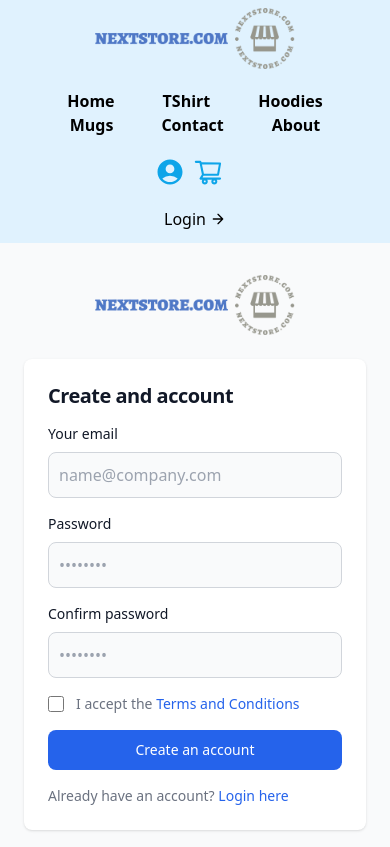
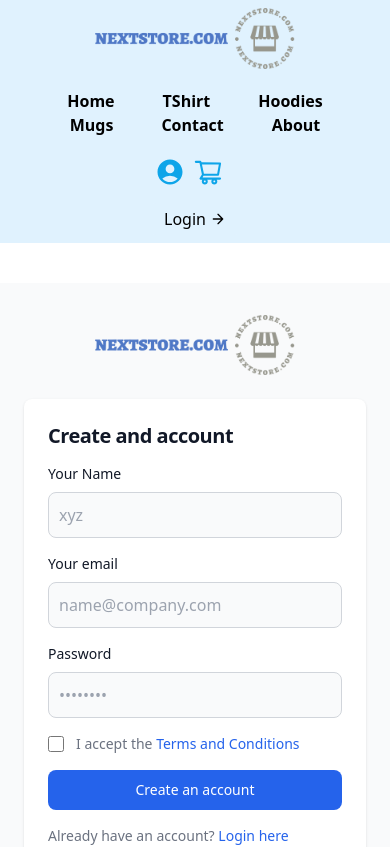
Before and after one commit to pranjal6314/NextStore, a Next.js app: page /signup in a window 390 px wide. Shown: the top 847 px of the page. Built offline with nearby package versions, Linux system fonts and the light colour scheme.

Commit message:
signup page intergration with backend done

```diff
--- a/models/Product.js
+++ b/models/Product.js
@@ -19,5 +19,5 @@ const ProductSchema = new mongoose.Schema(
   },
   { timestamps: true }
 );
-mongoose.models = {};
-export default mongoose.model("Product", ProductSchema);
+export default mongoose.model.Product ||
+  mongoose.model("Product", ProductSchema);
--- a/models/User.js
+++ b/models/User.js
@@ -4,9 +4,7 @@ const mongoose = require("mongoose");
 main().catch((err) => console.log(err));
 
 async function main() {
-  await mongoose.connect("mongodb://127.0.0.1:27017/test");
-
-  // use `await mongoose.connect('mongodb://user:password@127.0.0.1:27017/test');` if your database has auth enabled
+  await mongoose.connect(process.env.MONGO_URI);
 }
 const UserSchema = new mongoose.Schema(
   {
@@ -17,4 +15,5 @@ const UserSchema = new mongoose.Schema(
   { timestamps: true }
 );
 mongoose.models = {};
-export default monooges.model("User", UserSchema);
+export default mongoose.model("User", UserSchema);
+// export default mongoose.model.User || mongoose.model("User", UserSchema);
--- a/pages/api/getproduct.js
+++ b/pages/api/getproduct.js
@@ -1,4 +1,3 @@
-// Next.js API route support: https://nextjs.org/docs/api-routes/introduction
 import Product from "../../models/Product";
 import connectDb from "../../middleware/monooges";
 
--- /dev/null
+++ b/pages/api/signup.js
@@ -0,0 +1,14 @@
+import User from "../../models/User";
+import connectDb from "../../middleware/monooges";
+
+const handler = async (req, res) => {
+  if (req.method === "POST") {
+    let u = new User(req.body);
+    await u.save();
+    res.status(200).json({ success: "success" });
+  } else {
+    res.status(400).json({ message: "We only support POST" });
+  }
+};
+
+export default connectDb(handler);
--- a/pages/signup.js
+++ b/pages/signup.js
@@ -1,10 +1,58 @@
+import { set } from "mongoose";
 import Image from "next/image";
-import React from "react";
+import React, { useState } from "react";
+import { ToastContainer, toast } from "react-toastify";
+import "react-toastify/dist/ReactToastify.css";
+const signup = () => {
+  const [name, setName] = useState("");
+  const [password, setPassword] = useState("");
+  const [email, setEmail] = useState("");
+  const handleChange = (e) => {
+    if (e.target.name === "name") setName(e.target.value);
+    else if (e.target.name === "email") setEmail(e.target.value);
+    else setPassword(e.target.value);
+  };
+  const handleSubmit = async (e) => {
+    e.preventDefault();
+    const frombody = { name, email, password };
+    let res = await fetch("http://localhost:3000/api/signup", {
+      method: "POST",
+      headers: {
+        "Content-Type": "application/json",
+      },
+      body: JSON.stringify(frombody),
+    });
+    let responce = await res.json();
+    setName("");
+    setEmail("");
+    setPassword("");
+    toast.success("your account has been created!", {
+      position: "bottom-left",
+      autoClose: 2000,
+      hideProgressBar: false,
+      closeOnClick: true,
+      pauseOnHover: true,
+      draggable: true,
+      progress: undefined,
+      theme: "colored",
+    });
+  };
 
-const signup = () => {
   return (
     <>
-      <section className="bg-gray-50 dark:bg-gray-900">
+      <section className="bg-gray-50  mt-10">
+        <ToastContainer
+          position="bottom-left"
+          autoClose={2000}
+          hideProgressBar={false}
+          newestOnTop={false}
+          closeOnClick
+          rtl={false}
+          pauseOnFocusLoss
+          draggable
+          pauseOnHover
+          theme="colored"
+        />
         <div className="flex flex-col items-center justify-center px-6 py-8 mx-auto md:h-screen lg:py-0">
           <a
             href="/"
@@ -17,7 +65,29 @@ const signup = () => {
               <h1 className="text-xl font-bold leading-tight tracking-tight text-gray-900 md:text-2xl dark:text-white">
                 Create and account
               </h1>
-              <form className="space-y-4 md:space-y-6" action="#">
+              <form
+                onSubmit={handleSubmit}
+                className="space-y-4 md:space-y-6"
+                action=""
+                method="POST"
+              >
+                <div>
+                  <label
+                    for="name"
+                    className="block mb-2 text-sm font-medium text-gray-900 dark:text-white"
+                  >
+                    Your Name
+                  </label>
+                  <input
+                    onChange={handleChange}
+                    type="text"
+                    name="name"
+                    id="name"
+                    className="bg-gray-50 border border-gray-300 text-gray-900 sm:text-sm rounded-lg focus:ring-primary-600 focus:border-primary-600 block w-full p-2.5 dark:bg-gray-700 dark:border-gray-600 dark:placeholder-gray-400 dark:text-white dark:focus:ring-blue-500 dark:focus:border-blue-500"
+                    placeholder="xyz"
+                    required
+                  />
+                </div>
                 <div>
                   <label
                     for="email"
@@ -26,12 +96,13 @@ const signup = () => {
                     Your email
                   </label>
                   <input
+                    onChange={handleChange}
                     type="email"
                     name="email"
                     id="email"
                     className="bg-gray-50 border border-gray-300 text-gray-900 sm:text-sm rounded-lg focus:ring-primary-600 focus:border-primary-600 block w-full p-2.5 dark:bg-gray-700 dark:border-gray-600 dark:placeholder-gray-400 dark:text-white dark:focus:ring-blue-500 dark:focus:border-blue-500"
                     placeholder="name@company.com"
-                    required=""
+                    required
                   />
                 </div>
                 <div>
@@ -42,15 +113,16 @@ const signup = () => {
                     Password
                   </label>
                   <input
+                    onChange={handleChange}
                     type="password"
                     name="password"
                     id="password"
                     placeholder="••••••••"
                     className="bg-gray-50 border border-gray-300 text-gray-900 sm:text-sm rounded-lg focus:ring-primary-600 focus:border-primary-600 block w-full p-2.5 dark:bg-gray-700 dark:border-gray-600 dark:placeholder-gray-400 dark:text-white dark:focus:ring-blue-500 dark:focus:border-blue-500"
-                    required=""
+                    required
                   />
                 </div>
-                <div>
+                {/* <div>
                   <label
                     for="confirm-password"
                     className="block mb-2 text-sm font-medium text-gray-900 dark:text-white"
@@ -65,7 +137,7 @@ const signup = () => {
                     className="bg-gray-50 border border-gray-300 text-gray-900 sm:text-sm rounded-lg focus:ring-primary-600 focus:border-primary-600 block w-full p-2.5 dark:bg-gray-700 dark:border-gray-600 dark:placeholder-gray-400 dark:text-white dark:focus:ring-blue-500 dark:focus:border-blue-500"
                     required=""
                   />
-                </div>
+                </div> */}
                 <div className="flex items-start">
                   <div className="flex items-center h-5">
                     <input
```
Also changed, not shown: pages/api/addproduct.js (+0 -29 lines).
